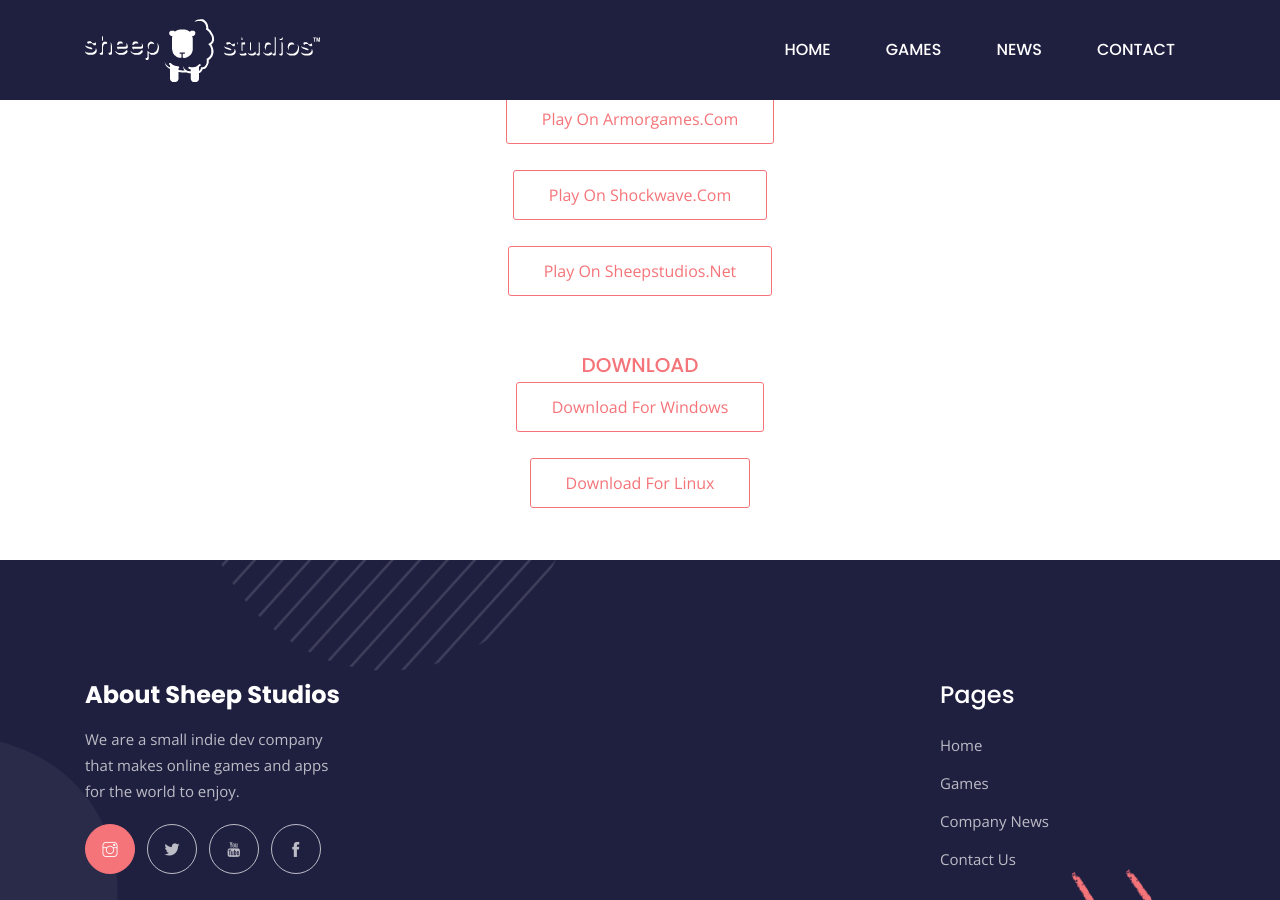
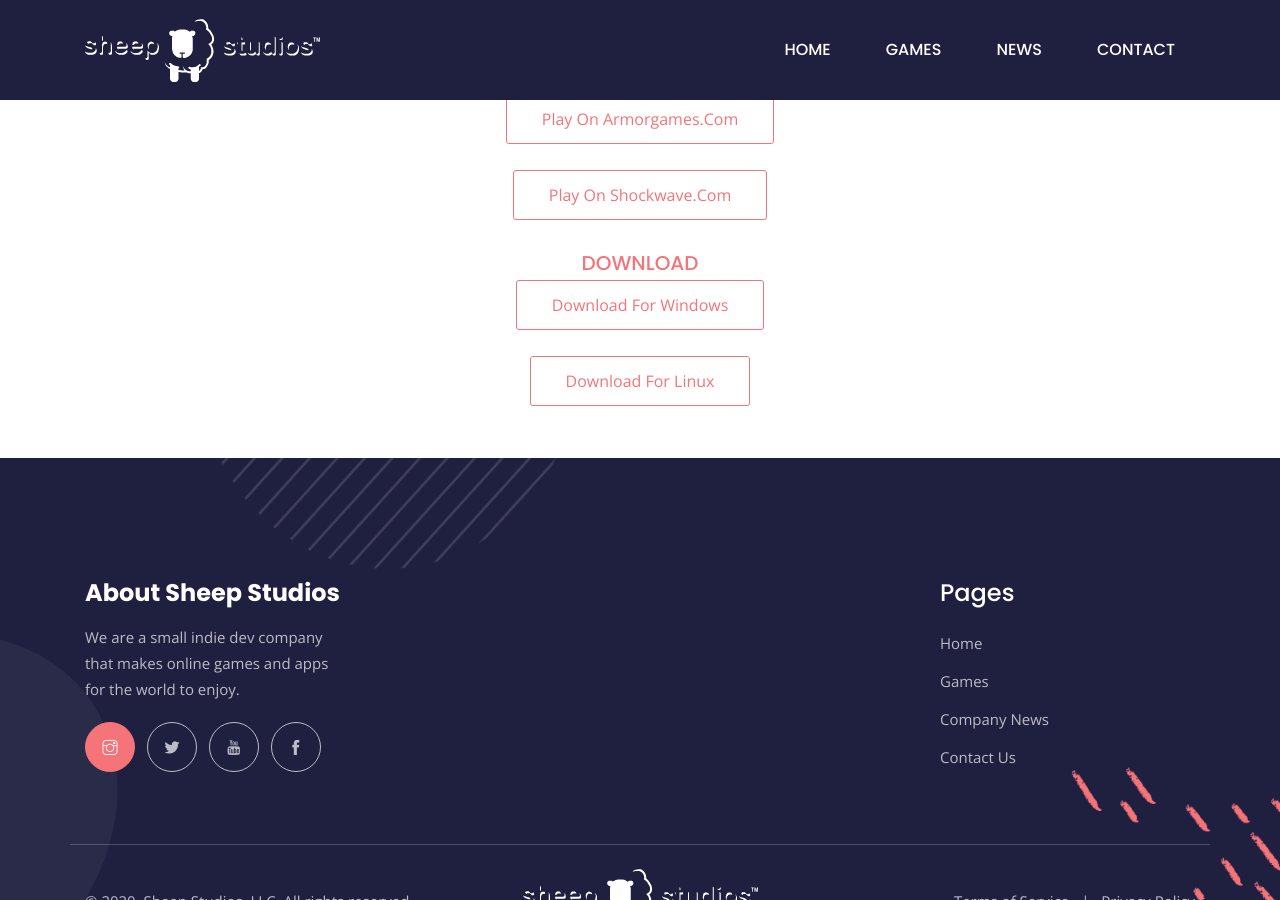
Before and after one commit to Sheep-Studios/sheepstudios-site, a Jekyll site: the page built from _posts/games/2019-4-11-Happy-Town.md, in a window 1280 px wide and 900 px high, scrolled down 1374 px. Built offline with Jekyll 4.4.1, drawn with Linux system fonts in a browser that asks for light colours.

Commit message:
Update 2019-4-11-Happy-Town.md

```diff
--- a/_posts/games/2019-4-11-Happy-Town.md
+++ b/_posts/games/2019-4-11-Happy-Town.md
@@ -60,7 +60,7 @@
 	<br><br><center><div class="row justify-content-center"><div class="col-lg-8">
             <span class="h5 text-color text-uppercase">Play online</span>
 
-          <br><a class="btn btn-outline-primary" href="https://armorgames.com/play/18631/happy-town" target="_blank">Play on Armorgames.com</a><br><br><a class="btn btn-outline-primary" href="http://www.shockwave.com/gamelanding/happy-town.jsp" target="_blank">Play on Shockwave.com</a><br><br><a href="/games/Happy-Town/play" class="btn btn-outline-primary">Play on sheepstudios.net</a><br><br><br></div><div class="col-lg-8">
+          <br><a class="btn btn-outline-primary" href="https://armorgames.com/play/18631/happy-town" target="_blank">Play on Armorgames.com</a><br><br><a class="btn btn-outline-primary" href="http://www.shockwave.com/gamelanding/happy-town.jsp" target="_blank">Play on Shockwave.com</a><br><br>
             <span class="h5 text-color text-uppercase">Download</span>
 
           <br><a class="btn btn-outline-primary" href="https://github.com/Sheep-Studios/sheepstudios-site/releases/download/1.0.0/Happy-Town-Installer.exe">Download for Windows</a><br><br><a class="btn btn-outline-primary" href="https://github.com/Sheep-Studios/sheepstudios-site/releases/download/1.0.0/Happy-Town-Linux.zip">Download for Linux</a></div></div></center><br><br></div></section>
```
